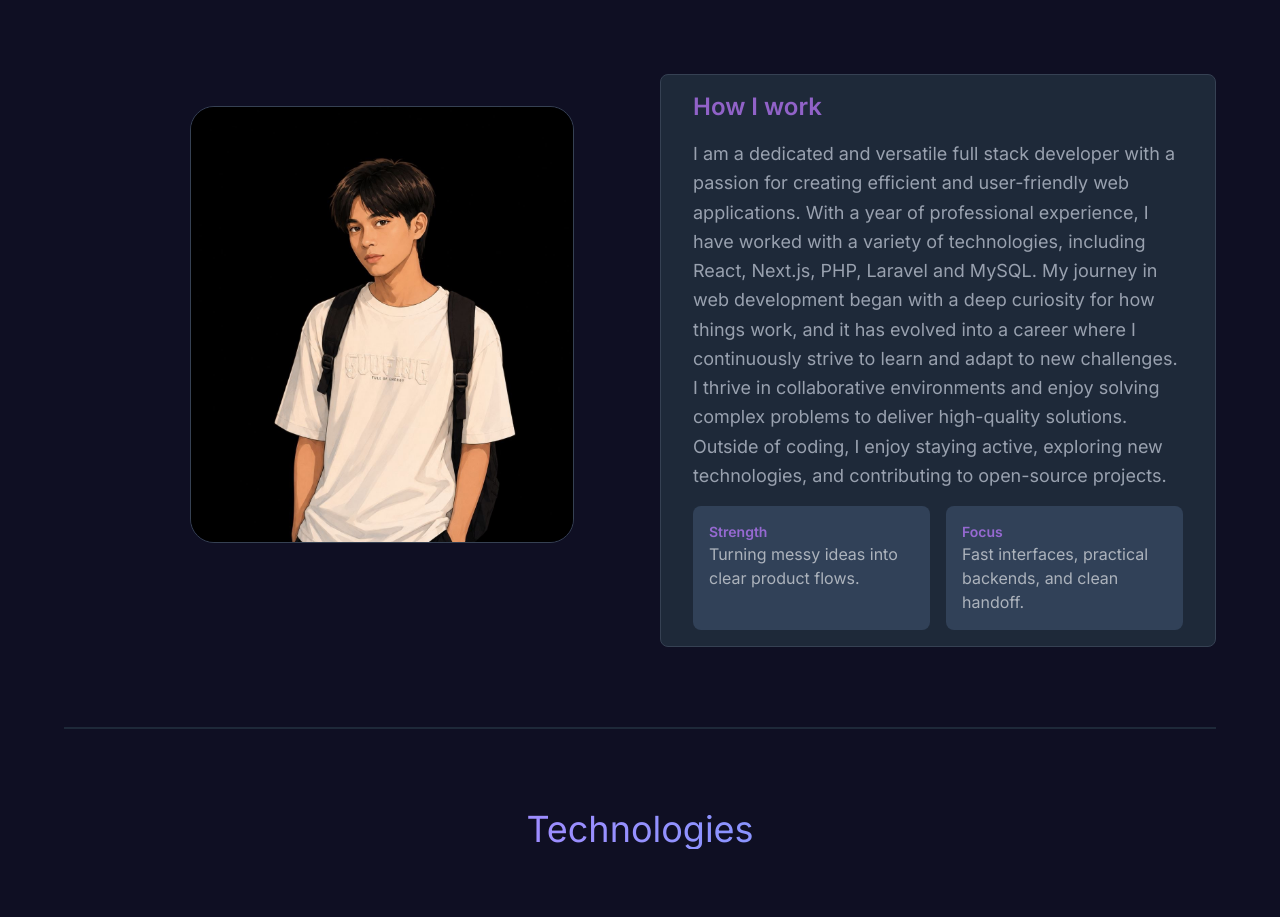
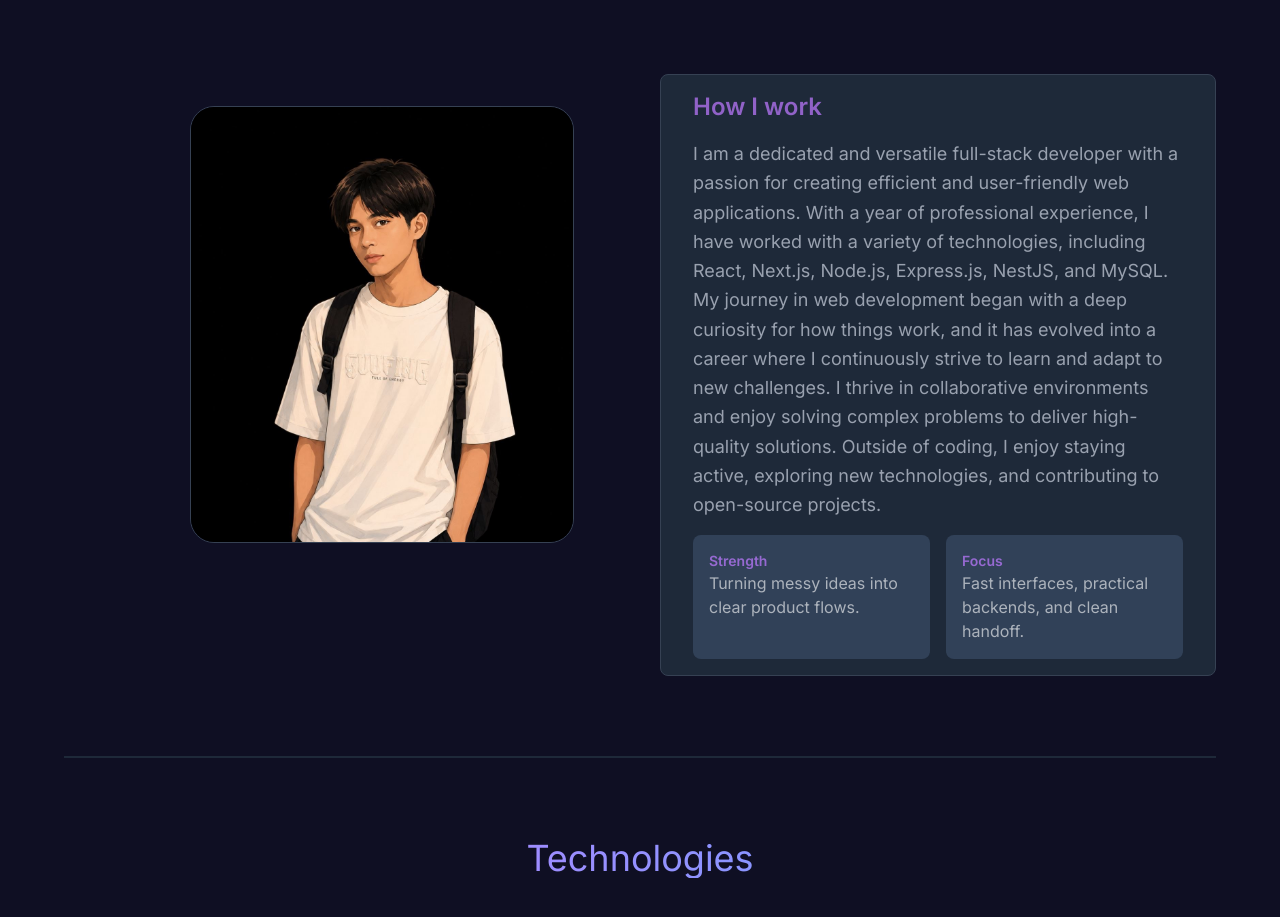
Before and after one commit to pyae-bhone-khant/MYProfile, a React (Vite) app: page / in a window 1280 px wide. Shown: the part 1380-2297 px from the top of the page. Built offline with nearby package versions, Linux system fonts and the light colour scheme.

Commit message:
I change my ui

```diff
--- a/src/components/About.jsx
+++ b/src/components/About.jsx
@@ -37,7 +37,8 @@
                     <h1 className=" text-2xl font-semibold text-purple-400/70">How I work</h1>
                     {/* <p className="line-height-3">I am a dedicated and versatile full stack developer with a passion for creating efficient and user-friendly web applications. With a year of professional experience, I have worked with a variety of technologies, including React, Next.js, PHP, Laravel and MySQL. My journey in web development began with a deep curiosity for how things work, and it has evolved into a career where I continuously strive to learn and adapt to new challenges. I thrive in collaborative environments and enjoy solving complex problems to deliver high-quality solutions. Outside of coding, I enjoy staying active, exploring new technologies, and contributing to open-source projects.</p> */}
                     <p className="leading-relaxed text-gray-400 text-lg">
-                        I am a dedicated and versatile full stack developer with a passion for creating efficient and user-friendly web applications. With a year of professional experience, I have worked with a variety of technologies, including React, Next.js, PHP, Laravel and MySQL. My journey in web development began with a deep curiosity for how things work, and it has evolved into a career where I continuously strive to learn and adapt to new challenges. I thrive in collaborative environments and enjoy solving complex problems to deliver high-quality solutions. Outside of coding, I enjoy staying active, exploring new technologies, and contributing to open-source projects.
+                        {/* I am a dedicated and versatile full stack developer with a passion for creating efficient and user-friendly web applications. With a year of professional experience, I have worked with a variety of technologies, including React, Next.js, PHP, Laravel and MySQL. My journey in web development began with a deep curiosity for how things work, and it has evolved into a career where I continuously strive to learn and adapt to new challenges. I thrive in collaborative environments and enjoy solving complex problems to deliver high-quality solutions. Outside of coding, I enjoy staying active, exploring new technologies, and contributing to open-source projects. */}
+                        I am a dedicated and versatile full-stack developer with a passion for creating efficient and user-friendly web applications. With a year of professional experience, I have worked with a variety of technologies, including React, Next.js, Node.js, Express.js, NestJS, and MySQL. My journey in web development began with a deep curiosity for how things work, and it has evolved into a career where I continuously strive to learn and adapt to new challenges. I thrive in collaborative environments and enjoy solving complex problems to deliver high-quality solutions. Outside of coding, I enjoy staying active, exploring new technologies, and contributing to open-source projects.
                     </p>
                     <div className="flex gap-4">
                         <div className="w-1/2 bg-slate-700 p-4 rounded-lg" >
```
